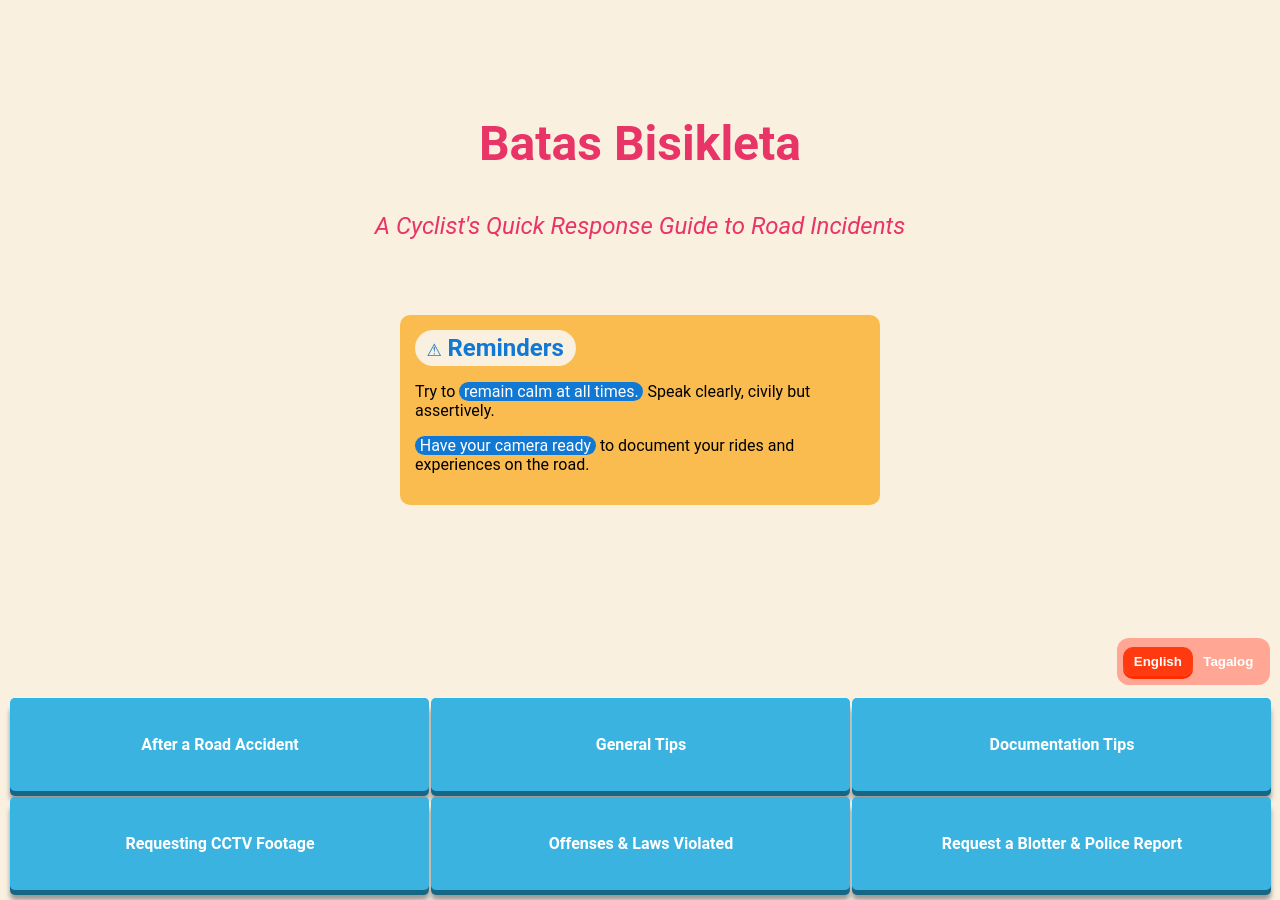
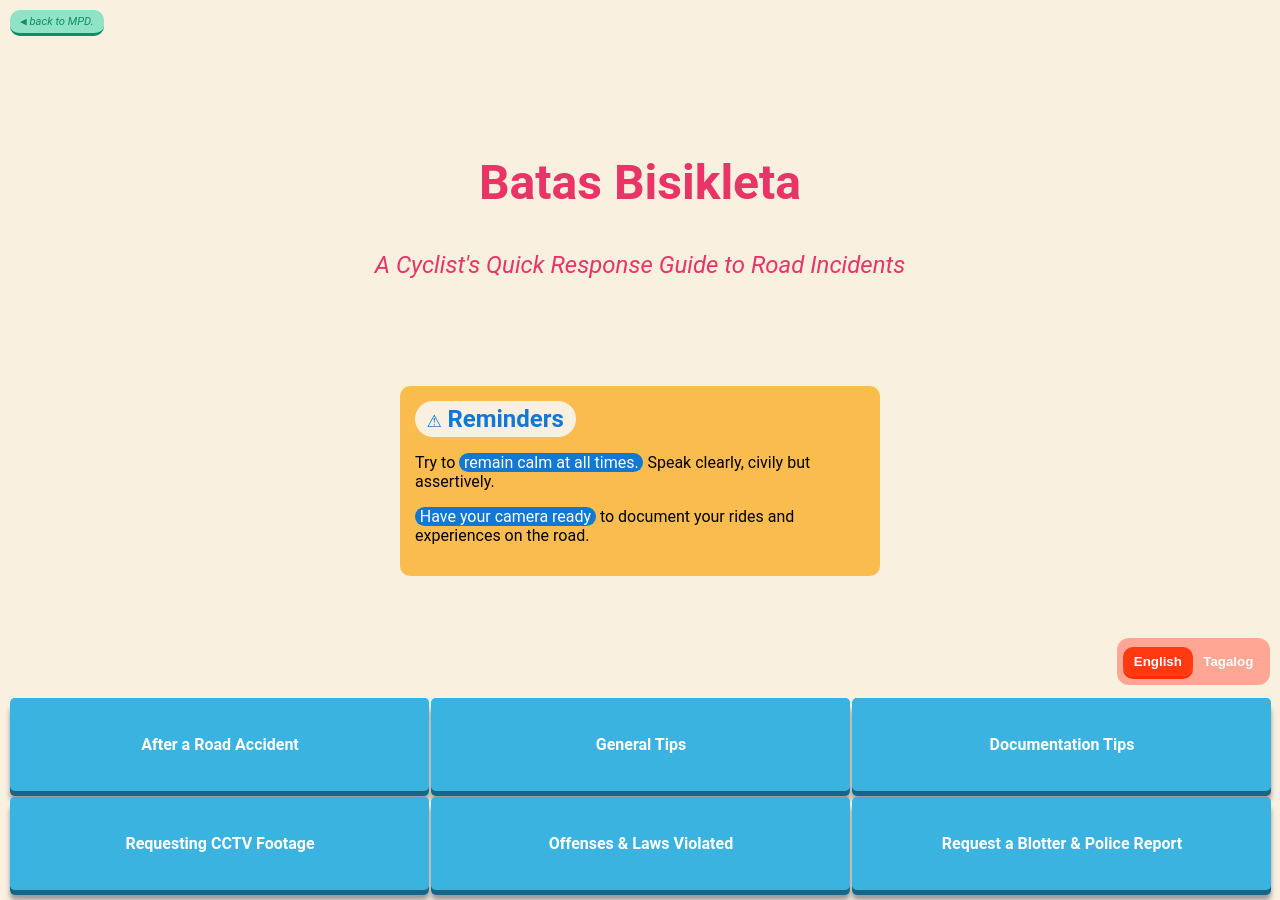
Before and after one commit to mpdagang/mpdagang.github.io, a Jekyll site: the page built from _pages/case/case-bisikleta.html, in a window 1280 px wide and 900 px high. Built offline with Jekyll 4.4.1, drawn with Linux system fonts in a browser that asks for light colours.

Commit message:
Add Back button to Case Pages
- back button for BatasBisikleta
- back button for Visuals

```diff
--- a/_layouts/case-bisikleta.html
+++ b/_layouts/case-bisikleta.html
@@ -7,6 +7,9 @@
     <link rel="stylesheet" type="text/css" href="/assets/styles/case-bisikleta.css">
 </head>
 <body>
+    <div class="bsk-l-back">
+        <a href="/" class="bsk-u-backlink"><i>◀ back to MPD.</i></a>
+    </div>
     <header class="masthead">
         <button id="lang-btn" class="set-en selected-en set-tl"></button>
         <nav>
--- a/_layouts/case-visuals.html
+++ b/_layouts/case-visuals.html
@@ -8,7 +8,9 @@
 </head>
 <body>
     <header class="vs-l-header">
-
+        <div class="vs-l-header__wrapper">
+            <a href="/" class="vs-u-link">◁ MPD Homepage</a>
+        </div>
     </header>
     <main class="vs-main">
         {{ content }}
--- a/assets/styles/case-bisikleta.scss
+++ b/assets/styles/case-bisikleta.scss
@@ -62,7 +62,7 @@ nav ul{
 section {
     min-height: 82vh;
     margin: 0 auto;
-    padding: 0 20px 50px;
+    padding: 2em 20px 50px;
     max-width: 480px;
 }
 
@@ -83,6 +83,15 @@ footer {
     height: 28vh;
 }
 
+.bsk-l-back {
+    position: sticky;
+    top: 0;
+    width: 100%;
+    padding: 10px 0;
+    background-color: #f9f0df;
+
+    z-index: 99;
+}
 
 /* Module
 --------------------------------------------------------------------------------*/
@@ -95,6 +104,16 @@ footer {
     z-index: 99;
 }
 
+.bsk-u-backlink {
+    padding: 5px 10px;
+    margin-left: 10px;
+    color:#0F8E64;
+    background-color: #90e3c7;
+    border-radius: 10px;
+    border-bottom: 3px solid #0F8E64;
+    font-size: 0.7em;
+    text-decoration: none;
+}
 .nav-btn {
 	position: relative;
     display: flex;
--- a/assets/styles/case-visuals.scss
+++ b/assets/styles/case-visuals.scss
@@ -43,9 +43,8 @@ body {
     min-height: 75vh;
     border: 1px solid white;
 }
-/*
-Butons
-*/
+
+// Butons
 .vs-toggle-cube {
     position: absolute;
     bottom: 1em;
@@ -53,6 +52,37 @@ Butons
     width: 10em;
     height: 3em;
     border-radius: 10px;
+}
+
+// head nav
+.vs-l-header {
+    position: sticky;
+    top: 0;
+    width: 100%;
+    background-color: #0B161D;
+    box-shadow: 1px -11px 20px black;
+    z-index: 99;
+}
+
+.vs-l-header__wrapper {
+    margin: 0 auto;
+    padding: 20px 0;
+    width: 55vw;
+}
+
+.vs-u-link {
+    text-decoration: none;
+    padding: 5px 15px;
+    line-height: 1;
+    background-color: #ffffff;
+    color: black;
+    border-radius: 10px;
+
+    transition: 0.2s;
+}
+
+.vs-u-link:hover{
+    filter: opacity(0.5);
 }
 
 /* 3D CSS
```
